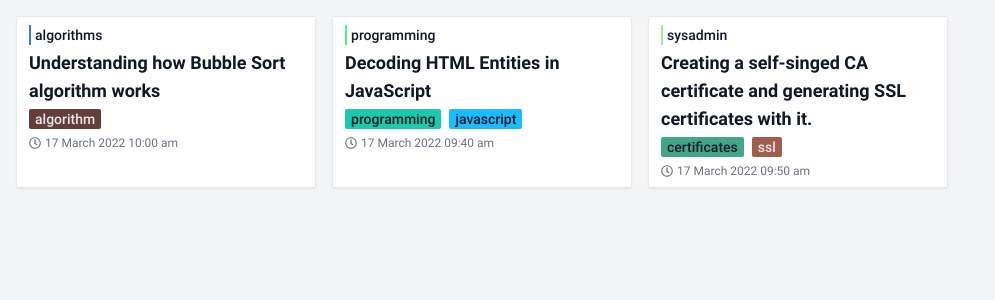
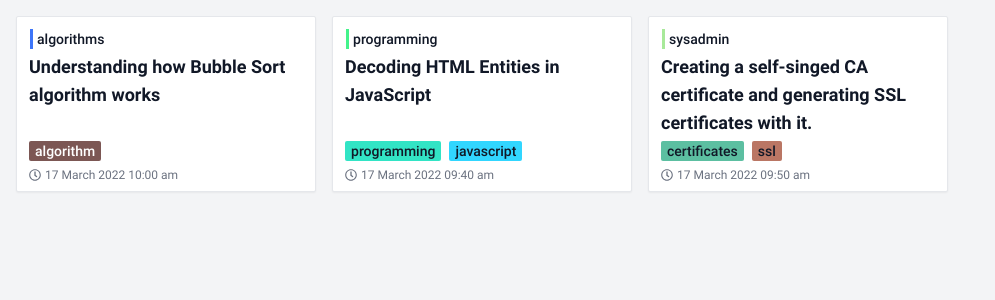
Before and after one commit to pablo-puga/knowledge, a Next.js app: page / in a window 1280 px wide. Shown: the top 300 px of the page, without its empty margins (0-995 px from the left). Built offline with nearby package versions, Linux system fonts and the light colour scheme.

Commit message:
Extracted the Tag component from the PostCard and slightly improved general list layout

```diff
--- a/src/components/PostCard/Category.tsx
+++ b/src/components/PostCard/Category.tsx
@@ -1,13 +1,27 @@
+import clsx from 'clsx';
 import { useContext } from 'react';
 import { CategoriesContext } from '../../pages';
 
-const Category = ({ children }: { children: string }) => {
+const Category = ({
+    children,
+    className = undefined,
+}: {
+    children: string;
+    className?: string;
+}) => {
     const categoriesContext = useContext(CategoriesContext);
     const color = categoriesContext?.[children];
     return (
         <span
-            className="text-sm font-medium flex flex-row flex-nowrap border-l-2 border-l-gray-300 pl-1"
-            style={{ borderLeftColor: color }}
+            className={clsx(
+                'text-sm font-medium flex flex-row flex-nowrap border-l-gray-300 pl-1 mt-1',
+                className,
+            )}
+            style={{
+                borderLeftColor: color,
+                borderLeftWidth: '3px',
+                marginLeft: '1px',
+            }}
         >
             {children}
         </span>
--- a/src/components/PostCard/PostCard.tsx
+++ b/src/components/PostCard/PostCard.tsx
@@ -2,7 +2,7 @@ import Link from 'next/link';
 import { formatDateStringWithTimezone } from '../../lib/date';
 import { FaRegClock } from 'react-icons/fa';
 import Category from './Category';
-import Tag from './Tag';
+import Tag from '../Tag';
 
 interface PostCardProps {
     title: string;
@@ -14,15 +14,18 @@ interface PostCardProps {
 
 const PostCard = ({ title, category, slug, date, tags }: PostCardProps) => {
     return (
-        <article className="border rounded-sm shadow-sm h-full py-2 px-3 bg-white flex flex-col text-gray-900">
-            <Category>{category}</Category>
-            <h1 className="mt-1 font-semibold text-lg hover:text-primary transition-colors duration-150 visited:text-quinary visited:hover:text-primary">
+        <article
+            className="border rounded-sm shadow-sm h-full py-2 px-3 bg-white text-gray-900 grid"
+            style={{ gridTemplateRows: 'auto 1fr' }}
+        >
+            <Category className="row-span-1">{category}</Category>
+            <h1 className="mt-1 font-semibold text-lg hover:text-primary transition-colors duration-150 visited:text-quinary visited:hover:text-primary row-span-2">
                 <Link href={`/${slug}`}>
                     <a>{title}</a>
                 </Link>
             </h1>
             {tags && tags.length > 0 && (
-                <ul className="mt-1 flex flex-row gap-2 text-sm font-medium">
+                <ul className="mt-1 flex flex-row gap-2 text-sm font-medium row-span-1">
                     {tags.map((tagName) => (
                         <li key={tagName}>
                             <Tag>{tagName}</Tag>
@@ -30,7 +33,7 @@ const PostCard = ({ title, category, slug, date, tags }: PostCardProps) => {
                     ))}
                 </ul>
             )}
-            <small className="mt-1.5 flex flex-row flex-nowrap items-center text-xs text-gray-500">
+            <small className="mt-1.5 flex flex-row flex-nowrap items-center text-xs text-gray-500 row-span-1 row-start-5">
                 <FaRegClock className="mr-1" />{' '}
                 <time>{formatDateStringWithTimezone(date)}</time>
             </small>
--- a/src/components/PostCard/Tag.tsx
+++ b/src/components/Tag/Tag.tsx
@@ -10,7 +10,7 @@ const Tag = ({ children }: { children: string }) => {
         <span
             className={clsx(
                 'px-1.5 py-0.5 rounded-sm bg-gray-300',
-                color && !colorIsLight(color) && 'text-gray-200',
+                color && !colorIsLight(color) && 'text-white',
             )}
             style={{ backgroundColor: color }}
         >
--- /dev/null
+++ b/src/components/Tag/index.tsx
@@ -0,0 +1 @@
+export { default } from './Tag';
--- a/src/lib/colors.ts
+++ b/src/lib/colors.ts
@@ -2,7 +2,7 @@ import tinycolor from 'tinycolor2';
 import { KnowledgeError } from './error';
 
 export const generateRandonColorHexCode = () => {
-    return tinycolor.random().toHexString();
+    return tinycolor.random().brighten().toHexString();
 };
 
 export const generateRandonDarkColorHexCode = () => {
--- a/src/pages/index.tsx
+++ b/src/pages/index.tsx
@@ -70,7 +70,7 @@ const HomePage = ({
         <CategoriesContext.Provider value={categories}>
             <TagsContext.Provider value={tags}>
                 <ul
-                    className="grid grid-cols-1 sm:grid-cols-2 lg:grid-cols-3 xl:grid-cols-4 2xl:grid-cols-5 w-full gap-4 p-4 auto-rows-fr mx-auto"
+                    className="grid grid-cols-1 sm:grid-cols-2 lg:grid-cols-3 xl:grid-cols-4 2xl:grid-cols-5 w-full gap-4 p-4 sm:auto-rows-fr mx-auto"
                     style={{ maxWidth: '1536px' }}
                 >
                     {posts.map((post) => {
```
